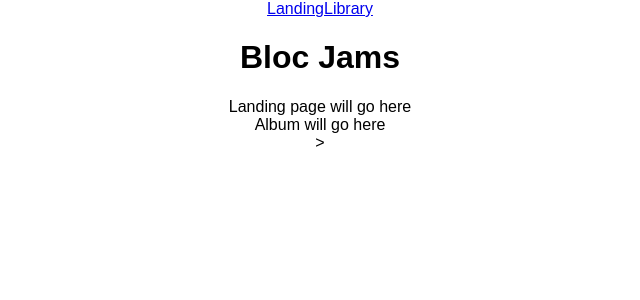
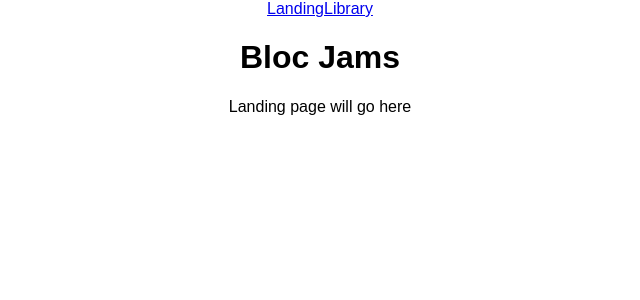
Before and after one commit to cahcnc91/bloc-jams-react, a React (Create React App) app: page / in a window 1280 px wide. Shown: the top 300 px of the page, without its empty margins (320-960 px from the left). Built offline with nearby package versions, Linux system fonts and the light colour scheme.

Commit message:
fixed assignment album router

```diff
--- a/src/App.js
+++ b/src/App.js
@@ -19,8 +19,8 @@ class App extends Component {
         <main>
           <Route exact path="/" component={Landing} />
           <Route path="/library" component={Library} />
-          <Route exact path="/" component={Album} />
-        </main>>
+          <Route path="/album" component={Album} />
+        </main>
       </div>
     );
   }
```
